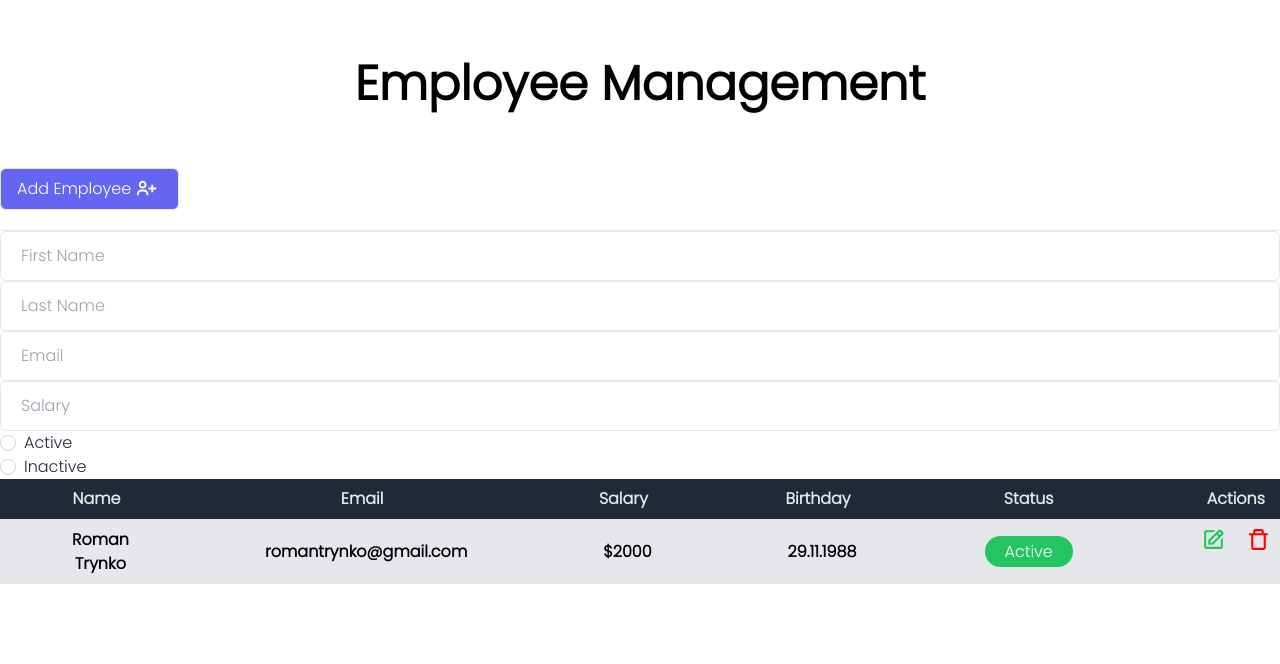
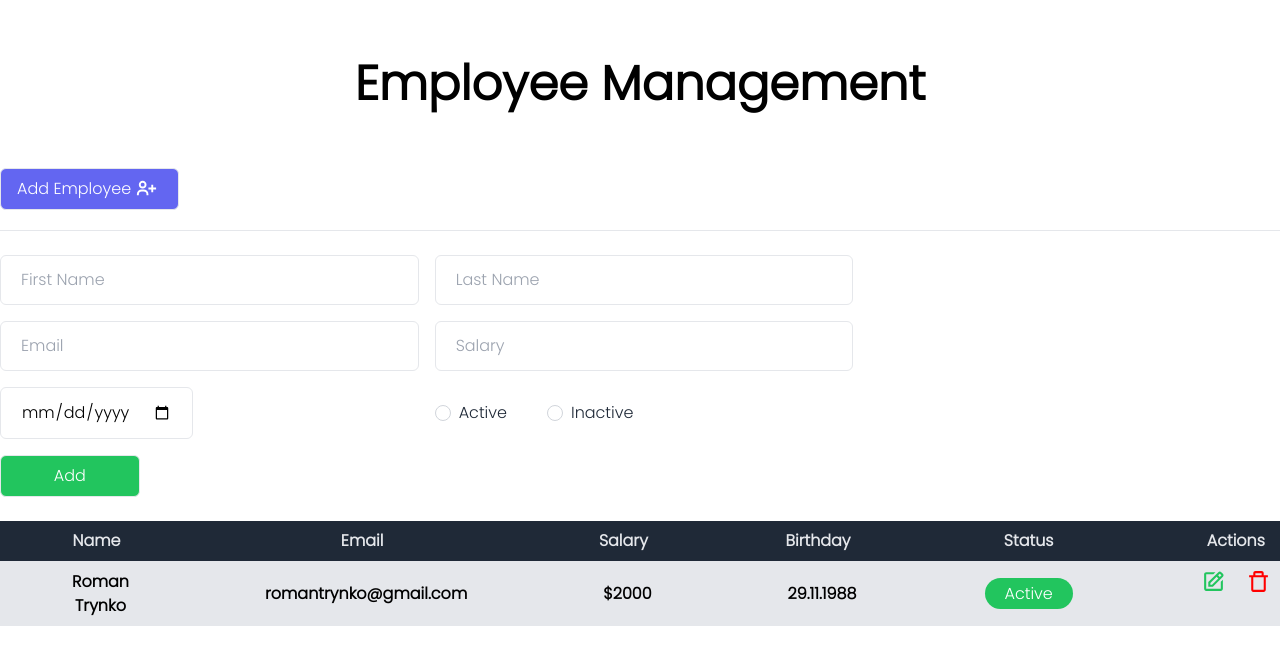
Before and after one commit to romantrynko/next-crud-learning, a Next.js app: page / in a window 1280 px wide. Shown: the top 664 px of the page. Built offline with nearby package versions, Linux system fonts and the light colour scheme.

Commit message:
form finished

```diff
--- a/components/form.js
+++ b/components/form.js
@@ -1,6 +1,6 @@
 export const From = () => {
   return (
-    <form>
+    <form className="grid lg:grid-cols-2 w-4/6 gap-4">
       <div className="input-type">
         <input
           type="text"
@@ -33,7 +33,17 @@ export const From = () => {
           className="border w-full px-5 py-3 focus:outline-none rounded-md"
         />
       </div>
+
       <div className="input-type">
+        <input
+          type="date"
+          name="date"
+          placeholder="Salary"
+          className="border px-5 py-3 focus:outline-none rounded-md"
+        />
+      </div>
+
+      <div className="flex gap-10 items-center">
         <div className="form-check">
           <input
             type="radio"
@@ -59,6 +69,10 @@ export const From = () => {
           </label>
         </div>
       </div>
+
+      <button className="flex justify-center text-md w-2/6 bg-green-500 text-white px-4 py-2 border rounded-md hover:bg-gray-50 hover:border-green-500 hover:text-green-500 ">
+        Add
+      </button>
     </form>
   );
 };
--- a/pages/index.js
+++ b/pages/index.js
@@ -27,7 +27,7 @@ export default function Home() {
             </button>
           </div>
         </div>
-        <div className="container mx-auto">
+        <div className="container mx-auto py-6">
           <From />
         </div>
 
```
